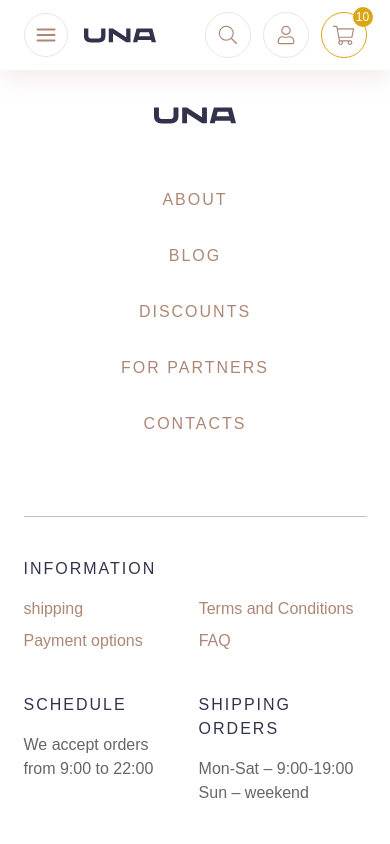
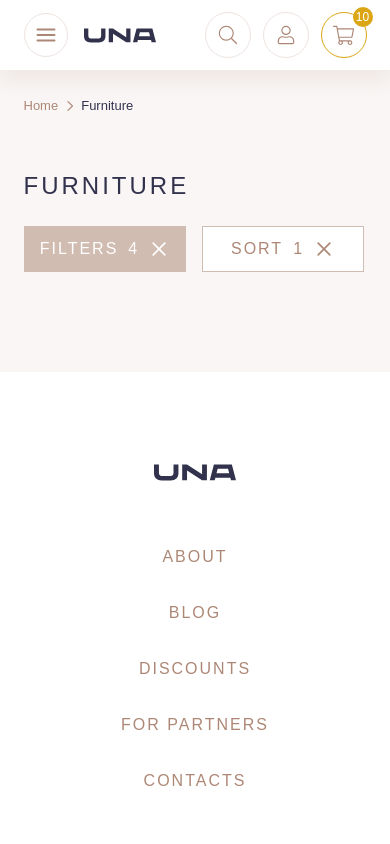
Before and after one commit to SilenceHide/Una-Projects, a Next.js app: page /catalog in a window 390 px wide. Shown: the top 844 px of the page. Built offline with nearby package versions, Linux system fonts and the light colour scheme.

Commit message:
Practice

```diff
--- a/src/pages/catalog.tsx
+++ b/src/pages/catalog.tsx
@@ -563,12 +563,65 @@ export default function Catalog() {
         </div>
       </header>
 
-      <main className="main "></main>
+      <main className="main-catalog lg:pt-10 pt-24 pb-[100px] bg-main-bg-color">
+        <div className="container">
+          <div className="catalog_wrapper flex flex-col">
+            <div className="catalog_breadcrumbs flex items-center gap-2">
+              <p className="catalog_breadcrumb text-secondary-text-color font-medium text-[13px]">
+                Home
+              </p>
+              <Image
+                src={"/icons/Icon name=chevron_right.svg"}
+                alt={"chevron_right"}
+                width={7}
+                height={10}
+              />
+              <p className="catalog_breadcrumb text-secondary-text-color font-medium text-[13px] selected-breadcrumb">
+                Furniture
+              </p>
+            </div>
+            <div className="catalog_title-wrapper mt-[54px]">
+              <h1 className="catalog_title lg:text-3xl text-2xl font-medium tracking-[3px]">
+                FURNITURE
+              </h1>
+            </div>
+            <div className="catalog_filter-sort-btns mt-6 flex items-center gap-4 lg:hidden">
+              <button className="catalog_filter-btn flex items-center justify-center bg-disable-color w-[162px] h-[46px] gap-[10px]">
+                <p className="catalog_filter-title tracking-[2px] text-white uppercase">Filters</p>
+                <p className="catalog_filter-number tracking-[2px] text-white">4</p>
+                <Image
+                  src={"/icons/Icon name=close - white.svg"}
+                  alt={"chevron_right"}
+                  width={20}
+                  height={20}
+                />
+              </button>
+              <button className="catalog_sort-btn flex items-center justify-center bg-white w-[162px] h-[46px] gap-[10px] border border-disable-color">
+                <p className="catalog_filter-title tracking-[2px] text-secondary-text-color uppercase">
+                  Sort
+                </p>
+                <p className="catalog_filter-number tracking-[2px] text-secondary-text-color">1</p>
+                <Image
+                  src={"/icons/Icon name=close.svg"}
+                  alt={"chevron_right"}
+                  width={20}
+                  height={20}
+                />
+              </button>
+            </div>
+            <div className="catalog_filter-sort-tags"></div>
+            <div className="catalog_main-wrapper">
+              <div className="catalog_products-wrapper"></div>
+              <div className="catalog_filters-wrapper"></div>
+            </div>
+          </div>
+        </div>
+      </main>
 
-      <footer className="footer pt-[75px] pb-5">
+      <footer className="footer lg:pt-[75px] pt-[60px] pb-5">
         <div className="container">
           <div className="footer_wrapper flex flex-col">
-            <div className="footer_links-and-logo flex flex-col items-center border-b border-disable-color w-full pb-[78px] gap-8">
+            <div className="footer_links-and-logo flex flex-col items-center border-b border-disable-color w-full lg:pb-[78px] pb-[60px] gap-8">
               <Image
                 src={"/logo/logo-default.svg"}
                 alt={"logo-default"}
--- a/src/pages/index.tsx
+++ b/src/pages/index.tsx
@@ -1268,10 +1268,10 @@ export default function Home() {
         </section>
       </main>
 
-      <footer className="footer pt-[75px] pb-5">
+      <footer className="footer lg:pt-[75px] pt-[60px] pb-5">
         <div className="container">
           <div className="footer_wrapper flex flex-col">
-            <div className="footer_links-and-logo flex flex-col items-center border-b border-disable-color w-full pb-[78px] gap-8">
+            <div className="footer_links-and-logo flex flex-col items-center border-b border-disable-color w-full lg:pb-[78px] pb-[60px] gap-8">
               <Image
                 src={"/logo/logo-default.svg"}
                 alt={"logo-default"}
@@ -1416,7 +1416,7 @@ export default function Home() {
                 >
                   <input
                     type="email"
-                    className="footer_subscribe_email-input outline-none text-secondary-text-color placeholder:text-secondary-text-color selection:text-white selection:bg-secondary-text-color"
+                    className="footer_subscribe_email-input outline-none text-secondary-text-color placeholder:text-sub-text-color selection:text-white selection:bg-secondary-text-color"
                     placeholder="Email address"
                   />
                   <button type="submit" className="footer_subscribe_submit-btn">
--- a/src/styles/globals.css
+++ b/src/styles/globals.css
@@ -20,6 +20,10 @@
     display: flex !important;
   }
 
+  .selected-breadcrumb {
+    color: #32324d;
+  }
+
   @media (min-width: 440px) {
     .product_tab-swiper {
       display: flex !important;
```
Also changed, not shown: public/icons/Icon name=close - white.svg (added).
